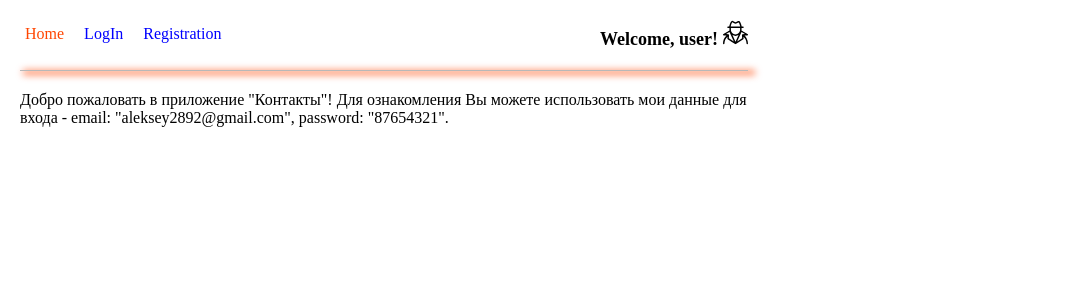
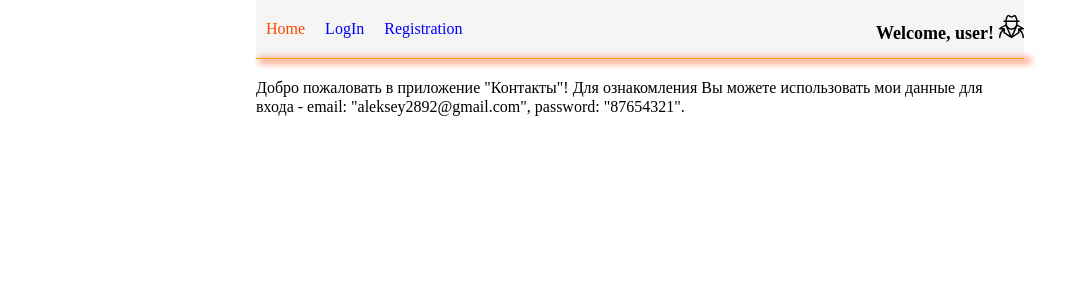
Before and after one commit to Aleksey2892/goit-react-hw-08-phonebook, a React (Create React App) app: page /home in a window 1280 px wide. Shown: the top 300 px of the page, without its empty margins (0-1079 px from the left). Built offline with nearby package versions, Linux system fonts and the light colour scheme.

Commit message:
work with styles

```diff
--- a/src/components/Layouts/Header.module.scss
+++ b/src/components/Layouts/Header.module.scss
@@ -1,12 +1,14 @@
 .header {
   margin-bottom: 20px;
+  padding-top: 10px;
+  background-color: rgb(245, 245, 245);
 
   &::after {
     content: '';
     display: block;
     width: 100%;
     height: 1px;
-    background-color: rgb(184, 184, 184);
+    background-color: orange;
     box-shadow: 5px 2px 7px 2px rgba(255, 68, 0, 0.664);
   }
 }
@@ -15,5 +17,5 @@
   display: flex;
   justify-content: space-between;
   flex-wrap: wrap;
-  padding-bottom: 20px;
+  padding-bottom: 10px;
 }
--- a/src/components/Layouts/Layout.module.scss
+++ b/src/components/Layouts/Layout.module.scss
@@ -1,4 +1,6 @@
 .wrapper {
   max-width: 768px;
-  padding: 20px;
+  margin: 0 auto;
+  padding: 0 20px, 20px;
+  // background-color: rgb(245, 245, 245);
 }
--- a/src/components/Navigation/Navigation.module.scss
+++ b/src/components/Navigation/Navigation.module.scss
@@ -1,5 +1,5 @@
 .nav {
-  padding: 5px;
+  padding: 10px;
 }
 
 .link {
--- a/src/components/UserBar/UserBar.js
+++ b/src/components/UserBar/UserBar.js
@@ -2,8 +2,8 @@ import React from 'react';
 import { connect } from 'react-redux';
 import { authSelectors, authOperations } from '../../redux/auth';
 import PropTypes from 'prop-types';
+import spyIcon from '../../icons/spy.svg';
 import s from './UserBar.module.scss';
-import spyIcon from '../../icons/spy.svg';
 
 import Avatar from '@material-ui/core/Avatar';
 import { makeStyles } from '@material-ui/core/styles';
@@ -19,13 +19,13 @@ const UserBar = ({ isLoginEmail, onLogout }) => {
   const classes = useStyles();
 
   return (
-    <div>
+    <div className={s.loginWrapper}>
       {isLoginEmail && (
         <>
           <Avatar classes={{ root: classes.root }}>
             {sliceEmail(isLoginEmail)}
           </Avatar>
-          <h2>{isLoginEmail}</h2>
+          <h2 className={s.userEmail}>{isLoginEmail}</h2>
           <button type="button" onClick={onLogout}>
             Logout
           </button>
--- a/src/components/UserBar/UserBar.module.scss
+++ b/src/components/UserBar/UserBar.module.scss
@@ -1,3 +1,10 @@
+.loginWrapper {
+  display: flex;
+  align-items: center;
+  flex-wrap: wrap;
+  justify-content: center;
+}
+
 .welcome {
   font-size: 18px;
 }
@@ -6,3 +13,9 @@
   padding-left: 5px;
   width: 30px;
 }
+
+.userEmail {
+  margin: 0 5px;
+  padding: 5px 0;
+  font-size: 14px;
+}
```
